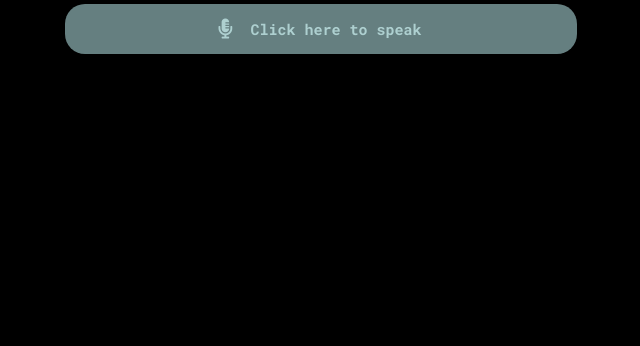
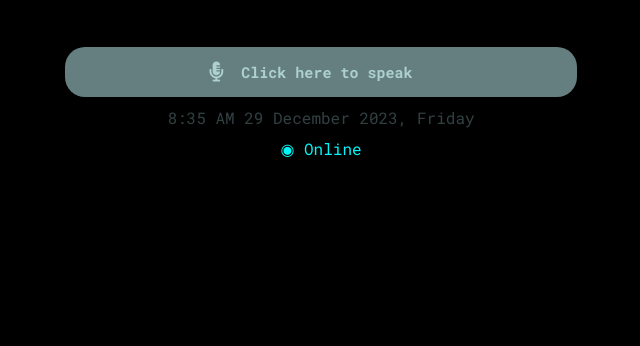
Before and after one commit to Sreeju7733/Jarvis, a plain HTML site: page index.html in a window 1280 px wide. Shown: the part 454-800 px from the top of the page, without its empty margins (319-959 px from the left). Drawn offline with Linux system fonts and the light colour scheme.

Commit message:
Add files via upload

```diff
--- a/app.js
+++ b/app.js
@@ -1,6 +1,57 @@
 // Get elements from the DOM
 const btn = document.querySelector('.talk');
 const content = document.querySelector('.content');
+const dateandtime = document.getElementById('dateandtime');
+
+
+
+
+
+function updateTimeAndDate() {
+    // Get the current date and time
+    const now = new Date();
+    let hours = now.getHours();
+    const minutes = now.getMinutes().toString().padStart(2, '0'); // Ensure minutes are always two digits
+    const amPm = hours >= 12 ? 'PM' : 'AM';
+    hours = hours % 12 || 12; // Adjust hours for 12-hour clock
+    const day = now.getDate();
+    const monthNames = ['January', 'February', 'March', 'April', 'May', 'June', 'July', 'August', 'September', 'October', 'November', 'December'];
+    const month = monthNames[now.getMonth()];
+    const year = now.getFullYear();
+    const weekdayNames = ['Sunday', 'Monday', 'Tuesday', 'Wednesday', 'Thursday', 'Friday', 'Saturday'];
+    const weekday = weekdayNames[now.getDay()];
+
+    // Combine the formatted components into the desired string
+    const formattedTimeAndDate = `${hours}:${minutes} ${amPm} ${day} ${month} ${year}, ${weekday}`;
+
+    // Update the paragraph element with the formatted time and date
+    document.getElementById('dateandtime').textContent = formattedTimeAndDate;
+}
+
+// Function to check internet connectivity
+function checkConnectivity() {
+    const online = navigator.onLine;
+    if (online) {
+        document.getElementById('internet-on').style.display = 'block';
+        document.getElementById('internet-off').style.display = 'none';
+    } else {
+        document.getElementById('internet-on').style.display = 'none';
+        document.getElementById('internet-off').style.display = 'block';
+    }
+}
+
+// Initial display
+updateTimeAndDate();
+checkConnectivity();
+
+// Update time and date and Check connectivity status every 5 second
+setInterval(updateTimeAndDate, 5000);
+setInterval(checkConnectivity, 5000);
+
+
+
+
+
 
 // Function to speak given text
 function speak(text) {
@@ -118,7 +169,8 @@ async function processCommand(message) {
     } else if (message.includes('how are you')) {
         finalText = "I am fine boss, tell me how can I help you?";
 	} else if (message.includes('who are you')) {
-        var audio = new Audio('Jarvis.mp3');
+		finalText = " ";
+        var audio = new Audio('jarvis.mp3');
 		audio.play();
 	} else if (message.includes('do you know who am i')) {
         finalText = "Yes i know you are my boss sreeju";
--- a/index.html
+++ b/index.html
@@ -16,15 +16,18 @@
     <section class="main">
         <div class="image-container">
             <div class="image">
-                <img src="giphy.gif" alt="image">
+                <img src="gif.gif" alt="image">
             </div>
             <h1>J A R V I S</h1>
             <p>I'm a Virtual Assistant JARVIS, How may i help you?</p>
         </div>
         <div class="input">
-            <button class="talk"><i class="fas fa-microphone-alt"></i></button>
-            <h1 class="content"> Click here to speak</h1>
+            <button class="talk"><i class="fas fa-microphone-alt"></i>
+            <h1 class="content"> &nbsp;&nbsp;Click here to speak</h1></button>
         </div>
+		<p id="dateandtime"></p>
+		<p id="internet-on" style="display: none; color: #00f6f8; margin-top: 10px;">◉ Online</p>
+		<p id="internet-off" style="display: none; color: red; margin-top: 10px;">◉ Offline</p>
     </section>
     <script src="app.js"></script>
 </body>
--- a/style.css
+++ b/style.css
@@ -41,6 +41,12 @@
   font-size: 40px;
 }
 
+#dateandtime {
+  color: #324042;
+  text-align: center;
+  margin-top: 10px;
+}
+
 .main .image-container p {
   color: #324042;
   text-align: center;
@@ -61,7 +67,7 @@
   background: transparent;
   outline: none;
   border: none;
-  width: 50px;
+  width: 250px;
   height: 50px;
   display: flex;
   justify-content: center;
```
Also changed, not shown: gif.gif (added).
